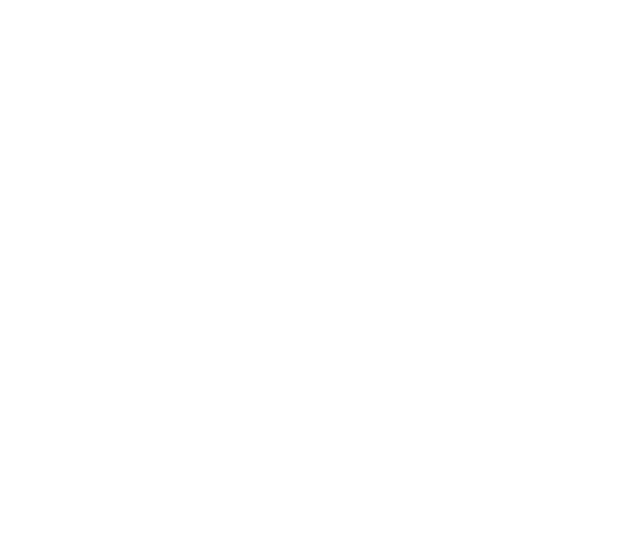
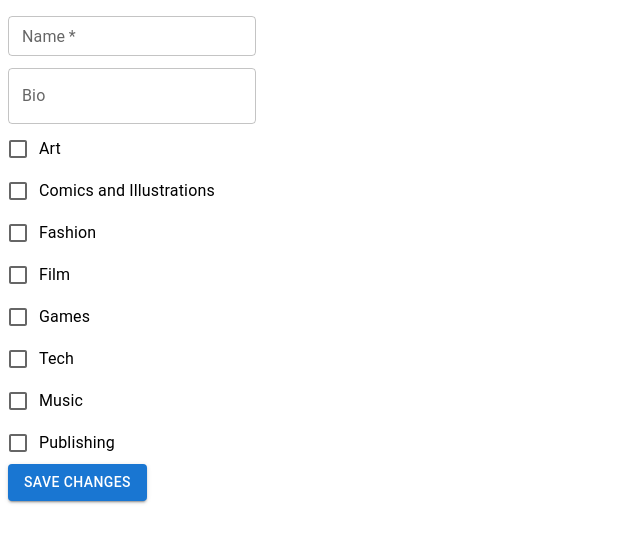
Before and after one commit to bethea28/amazon2, a React (Create React App) app: page /editprofile in a window 1280 px wide. Before the commit this address had no page. Shown: the top 542 px of the page, without its empty margins (0-640 px from the left). Built offline with nearby package versions, Linux system fonts and the light colour scheme.

Commit message:
created outline of profile and profile form page

```diff
--- /dev/null
+++ b/src/components/Profile/ProfileForm.tsx
@@ -0,0 +1,51 @@
+import * as React from 'react';
+import {
+    Grid,
+    TextField,
+    Checkbox,
+    FormGroup,
+    FormControlLabel,
+    Button
+} from "@mui/material"
+
+export default function ProfileForm() {
+    return (
+        <Grid container direction="column">
+            <Grid item>
+                <TextField
+                    variant="outlined"
+                    label="Name"
+                    name="name"
+                    size="small"
+                    margin="dense"
+                    required
+                />
+            </Grid>
+            <Grid item>
+                <TextField
+                    variant="outlined"
+                    label="Bio"
+                    name="bio"
+                    margin="dense"
+                />
+            </Grid>
+            <Grid item>
+                <FormGroup>
+                    <FormControlLabel control={<Checkbox />} label="Art" />
+                    <FormControlLabel control={<Checkbox />} label="Comics and Illustrations " />
+                    <FormControlLabel control={<Checkbox />} label="Fashion" />
+                    <FormControlLabel control={<Checkbox />} label="Film" />
+                    <FormControlLabel control={<Checkbox />} label="Games" />
+                    <FormControlLabel control={<Checkbox />} label="Tech" />
+                    <FormControlLabel control={<Checkbox />} label="Music" />
+                    <FormControlLabel control={<Checkbox />} label="Publishing" />
+                </FormGroup>
+            </Grid>
+            <Grid item>
+                <Button variant="contained">Save Changes</Button>
+            </Grid>
+
+        </Grid>
+
+    )
+}
--- /dev/null
+++ b/src/components/Profile/index.tsx
@@ -0,0 +1,62 @@
+import * as React from "react";
+import {
+    Container,
+    Grid,
+    Typography,
+    Avatar,
+    Paper,
+    Box
+} from "@mui/material"
+
+
+export default function Profile() {
+
+    return (
+        <Container maxWidth="xs">
+            <Paper elevation={3} style={{padding: 20}}>
+
+                <Grid>
+                    <Typography variant="h6">
+                        Profile
+                    </Typography>
+                </Grid>
+
+                <Box sx= {{display: 'flex '}}>
+                    <Avatar alt="user" src="blank-profile-picture.webp" variant="square" style={{ marginRight: "14px" }} />
+                    <Grid>
+                        <Typography variant="body2"> Name</Typography>
+                        <Typography variant="body2"> Bio</Typography>
+                    </Grid>
+                </Box>
+
+                <Grid>
+                    <Typography variant="h6">
+                        Interests
+                    </Typography>
+                    <Typography variant="body2">
+                        Art, Comics and Illustrations, Film
+                    </Typography>
+                </Grid>
+
+                <Grid>
+                    <Typography variant="h6">
+                        Projects Posted
+                    </Typography>
+                </Grid>
+
+                <Grid>
+                    <Typography variant="h6">
+                        Projects Backed
+                    </Typography>
+                </Grid>
+
+                <Grid>
+                    <Typography variant="h6">
+                        Projects Liked
+                    </Typography>
+                </Grid>
+            </Paper>
+        </Container>
+
+    )
+}
--- a/src/index.tsx
+++ b/src/index.tsx
@@ -1,6 +1,8 @@
 import React from 'react';
 import ReactDOM from 'react-dom/client';
-import App from './Components/App/App';
+import App from './ComponentsExample/App/App';
+import Profile from './components/Profile';
+import ProfileForm from './components/Profile/ProfileForm'
 import reportWebVitals from './reportWebVitals';
 import {
   BrowserRouter,
@@ -16,6 +18,10 @@
     <Routes>
       <Route path="/" element={<App />}>
       </Route>
+      <Route path='/profile' element={<Profile />}>
+      </Route>
+      <Route path='/editprofile' element={<ProfileForm />}>
+      </Route>
     </Routes>
   </BrowserRouter>
 );
```
Also changed, not shown: public/blank-profile-picture.webp (added), 1 other file (tests, documents, lock files or other folders).
